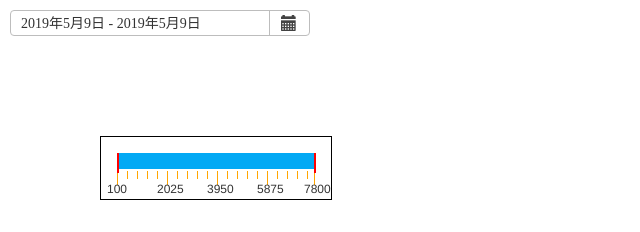
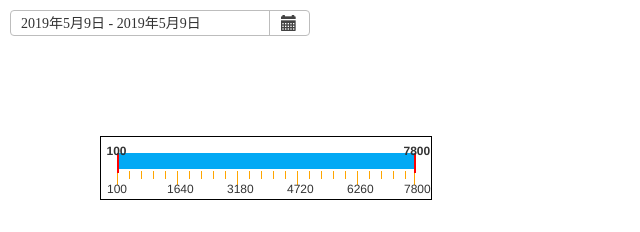
Before and after one commit to caoleyun/P2P-Lending-platform, a React app: page / in a window 1280 px wide. Shown: the whole page, without its empty margins (0-640 px from the left). Built offline with nearby package versions, Linux system fonts and the light colour scheme; some packages are replaced by stand-ins of ours.

Commit message:
拖拽条-5/9/1

```diff
--- a/src/component/Range/Range.js
+++ b/src/component/Range/Range.js
@@ -14,11 +14,11 @@ class Range extends React.Component{
 	constructor({width,min,max}){
 		super();
 
-		//大格的数量  向上取整
+		//大格的个数  向上取整
 		this.biggridamount=Math.ceil(width/60);
-		//大格的宽度
+		//大格的宽度 px
 		this.biggridwidth=width/this.biggridamount;
-		//小格的宽度
+		//小格的宽度 px
 		this.smallgridwidth=this.biggridwidth/5;
 
 		//每个大格表示的实际 数量*(大约)
@@ -26,9 +26,18 @@ class Range extends React.Component{
 		//每小格表示的 实际数量
 		this.persmallgridnumber=this.perbiggridnumber/5;
 
-		this.width=width;
+		// this.width=width;
 
-		// console.log(this);
+		// console.log(this.width);
+
+		//表示有寓意的 数字？  边界？
+		// 允许范围的  数字表示
+		this.state={
+			scaleLeft:min,
+			scaleRight:max
+		}
+			this.scaleLeft=this.state.scaleLeft;
+			this.scaleRight=this.state.scaleRight;
 	}
 
 	componentDidMount(){
@@ -47,15 +56,79 @@ class Range extends React.Component{
 		// $(this.refs.range).find(".bar b.left").draggable({
 
 		// });
-		var kk=$(this.refs.range).offset().left;
-		$(this.refs.range).find(".bar b").on({
+
+		// 拖拽条 两边界
+		var lkk=$(this.refs.range).offset().left+16;
+		//允许范围的 数字表示的  对应像素
+		let scaleLeftpx=$(this.refs.left).offset().left+(this.scaleLeft-this.props.min)/this.persmallgridnumber*this.smallgridwidth;
+		let scaleRightpx=$(this.refs.left).offset().left+(this.scaleRight-this.props.min)/this.persmallgridnumber*this.smallgridwidth-2;
+
+
+		//bar宽度
+		// $(this.refs.bar).width();
+		// 左条限制操作
+		$(this.refs.left).on({
 		    mousedown: function(e){
 		                var el=$(this);
 		                var os = el.offset(), dx = e.pageX-os.left, dy = e.pageY-os.top;
-		                $(document).on('mousemove.drag', function(e){ console.log("left",os.left,e.pageX,dx,"top",os.top,e.pageY,dy);  if(e.pageX-dx<kk){el.offset({left: kk});}else if(e.pageX-dx-kk>this.width){el.offset({left: kk+this.width});}else{el.offset({left: e.pageX-dx});} });
+		                $(document).on('mousemove.drag', function(e){
+						let scaleLeftpx2number=(el.position().left)/self.smallgridwidth*self.persmallgridnumber+self.props.min;
+
+		                	console.log(scaleLeftpx2number);
+		                	//超过边界处理
+		                	// console.log("scaleLeftpx",scaleLeftpx,"scaleRightpx",scaleRightpx,"e.pageX-dx",e.pageX-dx,"perbiggridnumber",self.perbiggridnumber,"smallgridwidth",self.smallgridwidth);
+		                	if(e.pageX-dx<lkk){
+		                		el.offset({left: lkk});
+		                	}else if(e.pageX-dx>=scaleRightpx){
+		                		el.offset({left:scaleRightpx});
+		                	}else{
+		                		el.offset({left: e.pageX-dx});
+		                		scaleLeftpx=e.pageX-dx;
+		                		// console.log(scaleLeftpx);
+		                		self.setState({scaleLeft:scaleLeftpx2number});
+		                	}
+		                	//设置蓝色线
+		                	$(self.refs.span).css({
+		                		"left":el.position().left,
+		                		"width":$(self.refs.right).position().left-el.position().left
+		                	});
+		                });
 		            },
 		   mouseup: function(e){ $(document).off('mousemove.drag'); }
 		});
+
+		// 右条限制操作
+		$(this.refs.right).on({
+		    mousedown: function(e){
+		                var el=$(this);
+		                var os = el.offset(), dx = e.pageX-os.left, dy = e.pageY-os.top;
+		                $(document).on('mousemove.drag', function(e){
+							let scaleLeftpx2number=(el.position().left)/self.smallgridwidth*self.persmallgridnumber+self.props.min;
+		                	//超过边界处理
+		                	if(e.pageX-dx<=scaleLeftpx){
+		                		el.offset({left: scaleLeftpx});
+		                	}else if(e.pageX-dx-lkk-2>self.props.width-2){
+		                		el.offset({left: lkk+self.props.width-2});
+		                	}else{
+		                		el.offset({left: e.pageX-dx});
+		                		scaleRightpx=e.pageX-dx;
+		                		self.setState({scaleRight:scaleLeftpx2number});
+		                	}
+		                	//设置蓝色线
+		                	$(self.refs.span).css({
+		                		"width":el.position().left-$(self.refs.left).position().left
+		                	});
+		                });
+		            },
+		   mouseup: function(e){ $(document).off('mousemove.drag'); }
+		});
+
+		//点击事件
+		$(self.refs.bar).click(function(event){
+			var x=event.clientX-$(this).offset().left;
+
+		});
+
 	}
 
 	//显示刻度线
@@ -72,10 +145,14 @@ class Range extends React.Component{
 	render(){
 		return(
 			<div className="range" ref="range" style={{width:this.props.width+32}}>
-				<div className="bar" style={{width:this.props.width-1.5}}>
-					<b className="left" style={{left:-0.5}}></b>
-					<b className="right" style={{left:this.props.width-3.5}}></b>
-					<span style={{width:this.props.width-1.5}}></span>
+				<div className="bar" ref="bar" style={{width:this.props.width-1.5}}>
+					<b className="left" ref="left" style={{left:-0.5}}>
+						<u>{Math.ceil(this.state.scaleLeft)}</u>
+					</b>
+					<b className="right" ref="right" style={{left:this.props.width-3.5}}>
+						<u>{Math.ceil(this.state.scaleRight)}</u>
+					</b>
+					<span ref="span" style={{width:this.props.width-1.5}}></span>
 				</div>
 				<div className="scaleline">
 					{this.showis()}
--- a/src/index.js
+++ b/src/index.js
@@ -11,12 +11,6 @@ import 'bootstrap/dist/css/bootstrap.css';
 
 
 
-let props={
-	"width" :200,
-	"min": 100,
-	"max":7800
-}
-
 
 render(
 	<div>
@@ -24,6 +18,6 @@ render(
 			earliest={{year:new Date().getFullYear(),month:new Date().getMonth()+1,day:new Date().getDate()}}
 			 latest={{year:2019,month:5,day:6}}
 		 />
-		 <Range {...props} />
+		 <Range width={300} min={100} max={7800} />
 	</div>
 ,document.getElementById("root"));
--- a/src/static/Range.less
+++ b/src/static/Range.less
@@ -25,6 +25,19 @@
 			width:2px;
 			background-color:red;
 			z-index: 66;
+
+			u{
+				font-style:normal;
+				font-size:12px;
+				position:absolute;
+				width:20px;
+				height:10px;
+				text-align:center;
+				left:-10px;
+				top:-10px;
+				/*background-color:red;*/
+				text-decoration:none;
+			}
 		}
 		span{
 			position:absolute;
```
